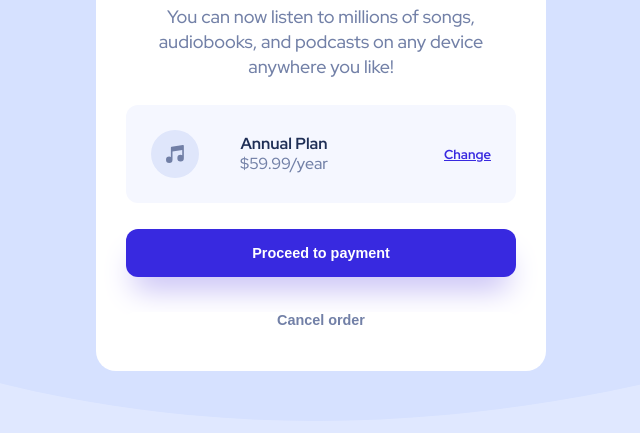
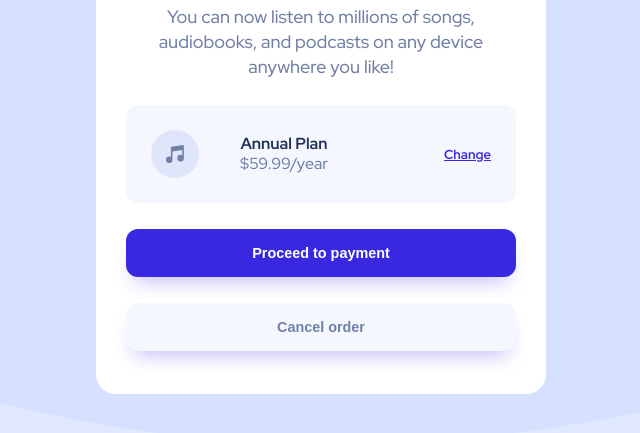
Before and after one commit to Madisonkanna/tutorial-order-summary-component, a plain HTML site: page index.html in a window 1280 px wide. Shown: the part 383-816 px from the top of the page, without its empty margins (319-959 px from the left). Drawn offline with Linux system fonts and the light colour scheme.

Commit message:
recommendations: buttons payment and cancel
Has it ever been recorded? Sorry.

The changes occurred because VScode organizes CSS properties alphabetically.
In fact, the changes were just the ones that are shown in this new commit.

Well, I don't want to get in the way. It was just a suggestion.
But I'm glad you answered. I'm on my JS learning journey and your posts on freecodecamp helped me a lot.
Thank you so much, really

```diff
--- a/styles.css
+++ b/styles.css
@@ -102,10 +102,13 @@ button {
 }
 
 .cancel-button {
-  background-color: white;
+  /* background-color: white; */
   color: var(--desaturated-blue);
   border: none;
-  margin-top: 22px;
+  margin-top: 13px;
+  background-color: var(--very-pale-blue);
+  padding: 1rem 0;
+  box-shadow: 0 12px 20px -8px rgb(197 189 245);
 }
 
 .cancel-button:hover {
@@ -116,7 +119,7 @@ button {
   background-color: var(--bright-blue);
   padding: 1rem 0;
   color: white;
-  box-shadow: 0 20px 30px -8px rgb(197 189 245);
+  box-shadow: 0 12px 20px -8px rgb(197 189 245);
 }
 
 .proceed-button:hover {
```
